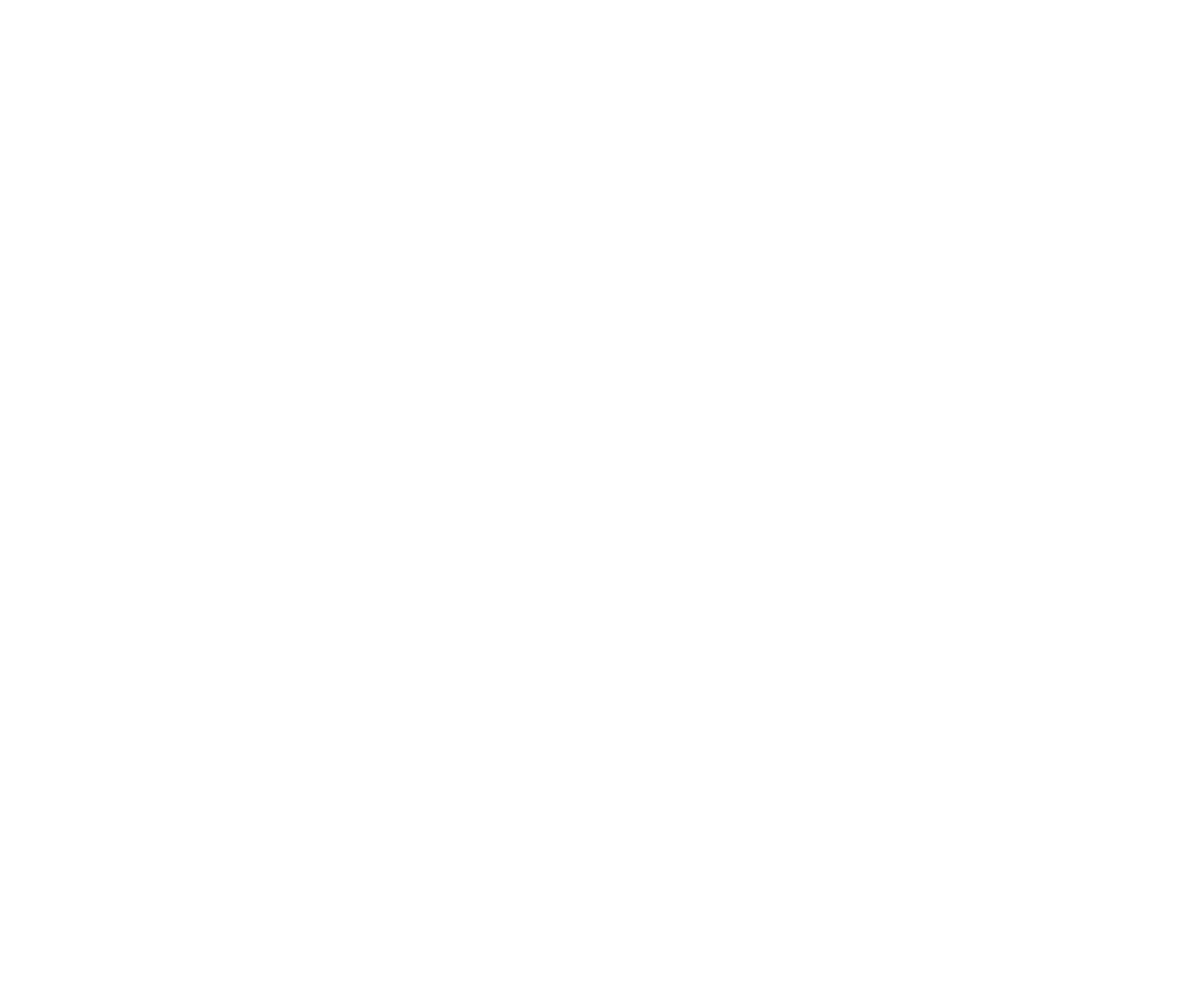
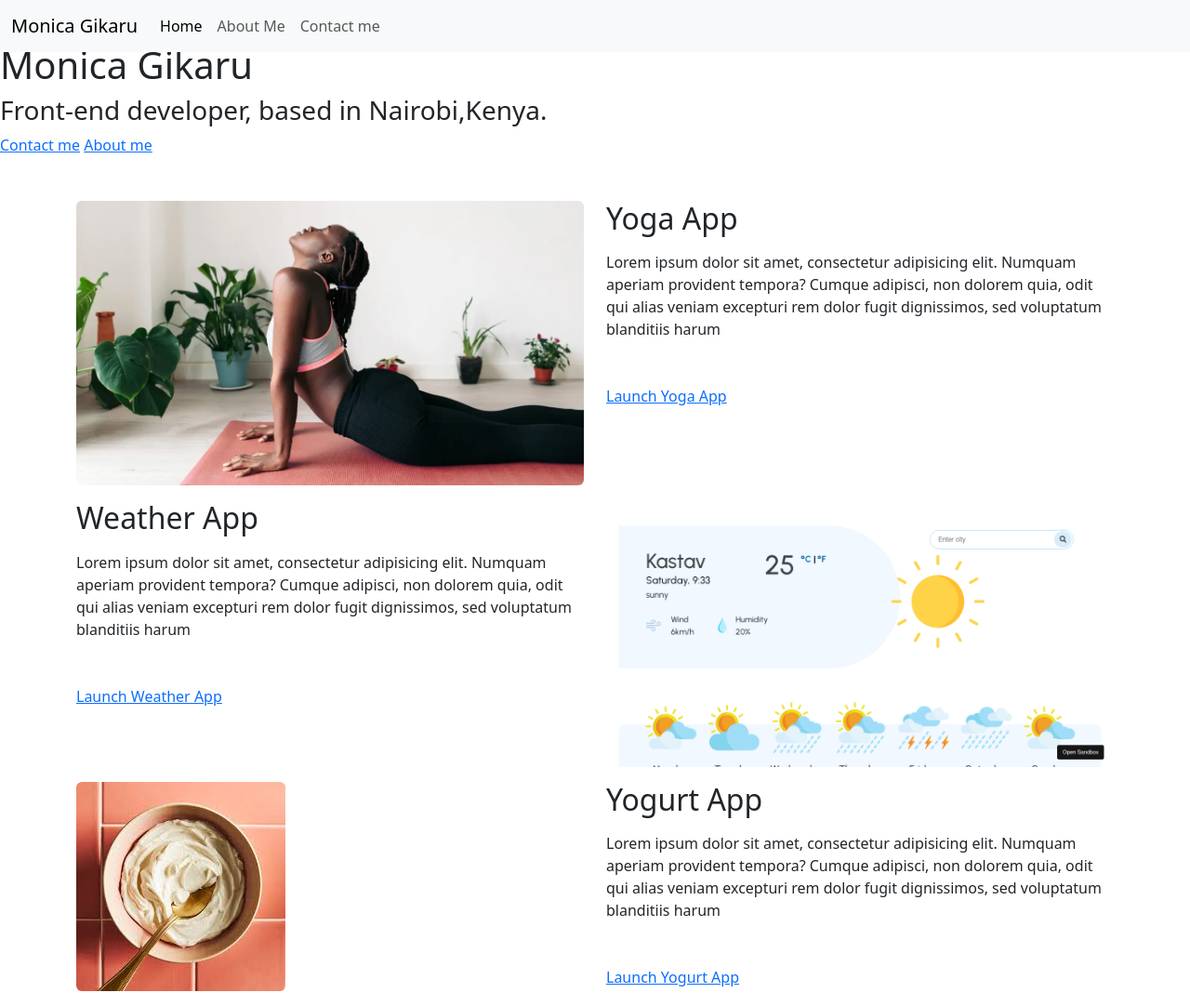
Before and after one commit to Monica-G30/monicas-website, a plain HTML site: page index.html in a window 1280 px wide. Shown: the whole page at 93% size. Before the commit the page ends 800 px from the top, so only its background shows below. Drawn offline with nearby package versions, Linux system fonts and the light colour scheme.

Commit message:
changed the yoga and cake images

```diff
--- a/about.html
+++ b/about.html
@@ -15,7 +15,7 @@
       integrity="sha384-YvpcrYf0tY3lHB60NNkmXc5s9fDVZLESaAA55NDzOxhy9GkcIdslK1eN7N6jIeHz"
       crossorigin="anonymous"
     ></script>
-    <link rel="stylesheet" href="style.css" />
+    <link rel="stylesheet" href="/scr/style.css" />
     <title>About Monica Gikaru</title>
   </head>
   <body>
@@ -64,22 +64,22 @@
         <div class="container">
           <div class="row">
             <div class="col-sm-4" >
-        <img src="images/yoga.jpg" class="img-fluid rounded shadow-sm p-2" />
+        <img src="/images/cobra.jpg" class="img-fluid rounded shadow-sm p-2" />
       </div>
 
   <div class="col-sm-4">
-        <img src="images/weather.png" class="img-fluid  rounded shadow-sm p-2"/>
+        <img src="/images/weather.jpg" class="img-fluid  rounded shadow-sm p-2"/>
 </div>
 
         <div class="col-sm-4">
-        <img src="images/yogurt.png" class="img-fluid rounded shadow-sm p-2"/>
+        <img src="/images/yorghut.jpg" class="img-fluid rounded shadow-sm p-2"/>
     </div>
       </div>
     </div>
     <div id="contact">
       <h2 class="text-center">📮 Contact me</h2>
       <a href="mailto:wangui16monica@gmail.co" class="email-link">
-        wangui16monica@gmail.com</a
+        wangui16monica@gmail.com </a
       >
     </div>
   </div>
--- a/index.html
+++ b/index.html
@@ -0,0 +1,114 @@
+<!DOCTYPE html>
+<html lang="en">
+  <head>
+    <meta charset="UTF-8" />
+    <meta http-equiv="X-UA-Compatible" content="IE=edge" />
+    <meta name="viewport" content="width=device-width, initial-scale=1.0" />
+    <title>Monica Wangui.</title>
+    <link
+      href="https://cdn.jsdelivr.net/npm/bootstrap@5.3.3/dist/css/bootstrap.min.css"
+      rel="stylesheet"
+      integrity="sha384-QWTKZyjpPEjISv5WaRU9OFeRpok6YctnYmDr5pNlyT2bRjXh0JMhjY6hW+ALEwIH"
+      crossorigin="anonymous"
+    />
+    <script
+      src="https://cdn.jsdelivr.net/npm/bootstrap@5.3.3/dist/js/bootstrap.bundle.min.js"
+      integrity="sha384-YvpcrYf0tY3lHB60NNkmXc5s9fDVZLESaAA55NDzOxhy9GkcIdslK1eN7N6jIeHz"
+      crossorigin="anonymous"
+    ></script>
+    <link rel="stylesheet" href="/src/style.css" />
+  </head>
+  <body>
+    <nav class="navbar navbar-expand-lg bg-body-tertiary fixed-top">
+      <div class="container-fluid">
+        <a class="navbar-brand" href="#">Monica Gikaru</a>
+        <button
+          class="navbar-toggler"
+          type="button"
+          data-bs-toggle="collapse"
+          data-bs-target="#navbarNav"
+          aria-controls="navbarNav"
+          aria-expanded="false"
+          aria-label="Toggle navigation"
+        >
+          <span class="navbar-toggler-icon"></span>
+        </button>
+        <div class="collapse navbar-collapse" id="navbarNav">
+          <ul class="navbar-nav">
+            <li class="nav-item">
+              <a class="nav-link active" aria-current="page" href="index.html"
+                >Home</a
+              >
+            </li>
+            <li class="nav-item">
+              <a class="nav-link" href="about.html">About Me</a>
+            </li>
+            <li class="nav-item">
+              <a class="nav-link" href="about.html#contact">Contact me</a>
+            </li>
+          </ul>
+        </div>
+      </div>
+    </nav>
+    <h2>👋 Hi I am</h2>
+    <h1>Monica Gikaru</h1>
+    <h3>Front-end developer, based in Nairobi,Kenya.</h3>
+    <div class="navigation-links mb-5">
+      <a href="about.html#contact" class="primary-link">Contact me</a>
+      <a href="about.html" class="secondary-link">About me</a>
+    </div>
+    <div class="container">
+      <div class="row mb-3">
+        <div class="col-6">
+          <img src="/images/cobra.jpg" class="img-fluid rounded" />
+        </div>
+        <div class="col-6">
+          <h2 class="text-start mb-3">Yoga App</h2>
+          <p>
+            Lorem ipsum dolor sit amet, consectetur adipisicing elit. Numquam
+            aperiam provident tempora? Cumque adipisci, non dolorem quia, odit
+            qui alias veniam excepturi rem dolor fugit dignissimos, sed
+            voluptatum blanditiis harum
+          </p>
+          <div class="mt-5">
+            <a href="#" class="primary-link">Launch Yoga App</a>
+          </div>
+        </div>
+      </div>
+      <div class="row mb-3">
+        <div class="col-6">
+          <h2 class="text-start mb-3">Weather App</h2>
+          <p>
+            Lorem ipsum dolor sit amet, consectetur adipisicing elit. Numquam
+            aperiam provident tempora? Cumque adipisci, non dolorem quia, odit
+            qui alias veniam excepturi rem dolor fugit dignissimos, sed
+            voluptatum blanditiis harum
+          </p>
+          <div class="mt-5">
+            <a href="#" class="primary-link">Launch Weather App</a>
+          </div>
+        </div>
+        <div class="col-6">
+          <img src="/images/weather.jpg" class="img-fluid rounded" />
+        </div>
+      </div>
+      <div class="row mb-3">
+        <div class="col-6">
+          <img src="/images/yorghut.jpg" class="img-fluid rounded" />
+        </div>
+        <div class="col-6">
+          <h2 class="text-start mb-3">Yogurt App</h2>
+          <p>
+            Lorem ipsum dolor sit amet, consectetur adipisicing elit. Numquam
+            aperiam provident tempora? Cumque adipisci, non dolorem quia, odit
+            qui alias veniam excepturi rem dolor fugit dignissimos, sed
+            voluptatum blanditiis harum
+          </p>
+          <div class="mt-5">
+            <a href="#" class="primary-link">Launch Yogurt App</a>
+          </div>
+        </div>
+      </div>
+    </div>
+  </body>
+</html>
```
Also changed, not shown: images/cake.jpg (deleted), images/cobra.jpg (added), images/yoga.jpg (deleted), images/yorghut.jpg (added).
